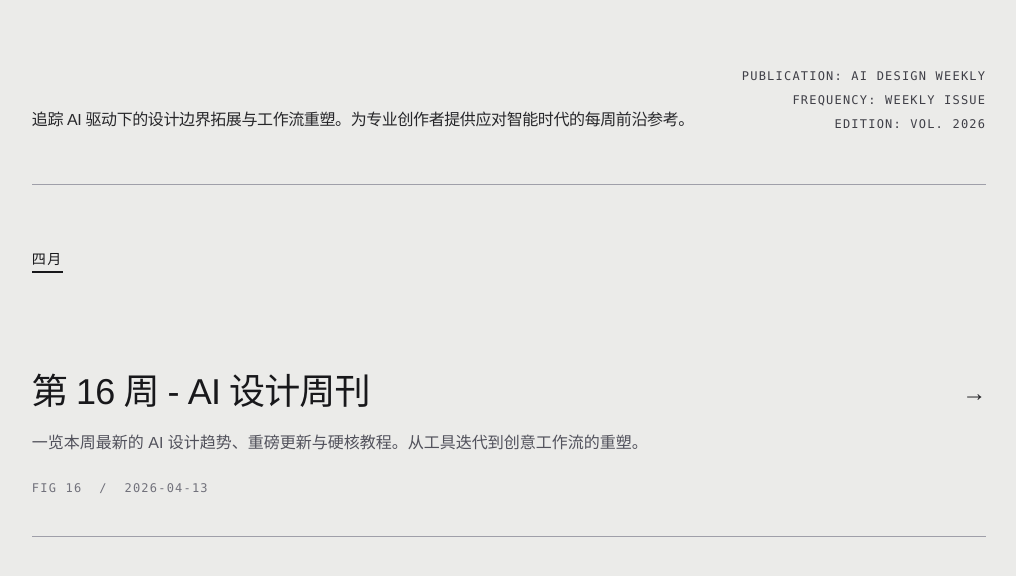
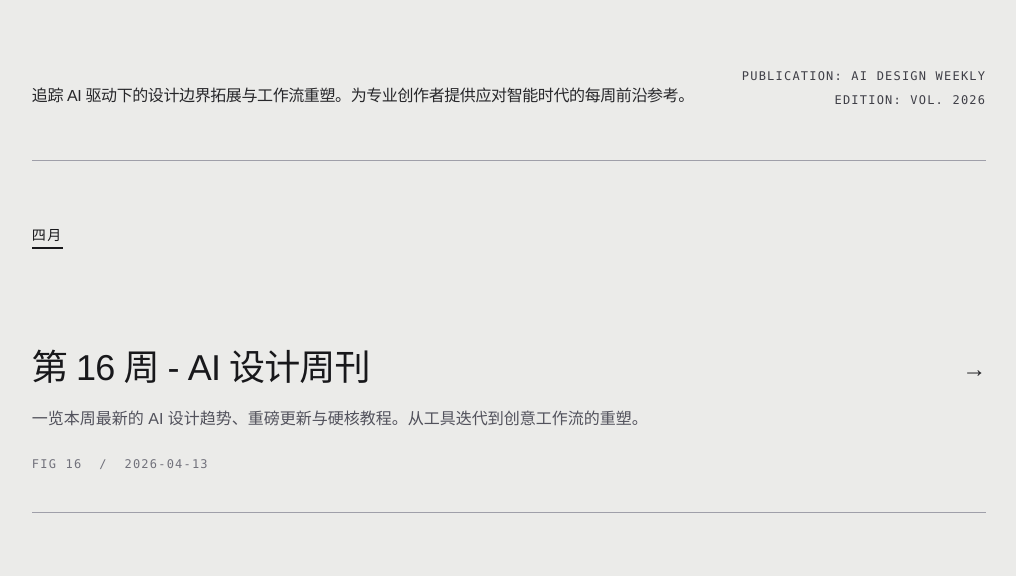
Before and after one commit to aigc17/ai-design-weekly, a Next.js app: page / in a window 1280 px wide. Shown: the top 576 px of the page, without its empty margins (131-1147 px from the left). Built offline with nearby package versions, Linux system fonts and the light colour scheme.

Commit message:
Remove middle metadata line to align 2-line structure perfectly with the left side

```diff
--- a/src/app/page.tsx
+++ b/src/app/page.tsx
@@ -53,7 +53,6 @@ export default function Home() {
         <div className="flex flex-col items-start lg:items-end text-xs font-mono tracking-widest text-zinc-700 gap-4">
           <div className="text-left lg:text-right uppercase leading-loose">
             <p>PUBLICATION: AI DESIGN WEEKLY</p>
-            <p>FREQUENCY: WEEKLY ISSUE</p>
             <p>EDITION: VOL. 2026</p>
           </div>
         </div>
```
